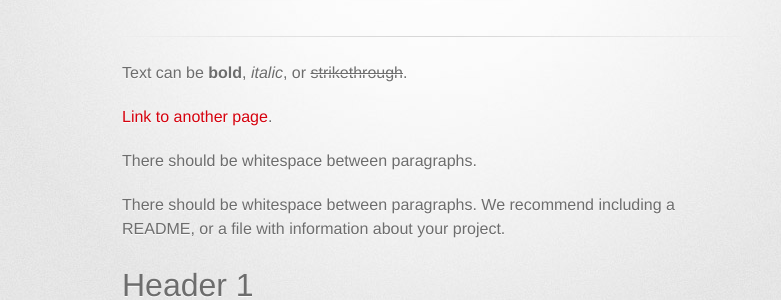
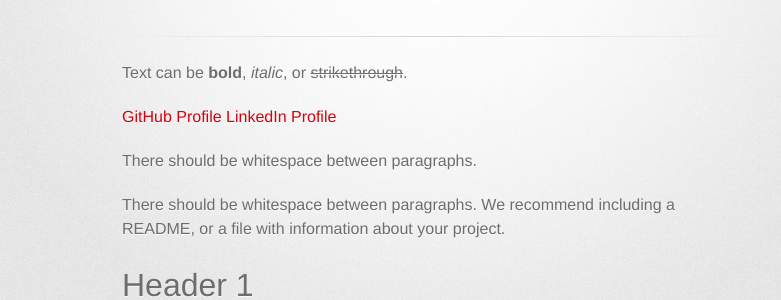
Before and after one commit to bjanish/brianjanish, a Jekyll site: the page built from index.md, in a window 1280 px wide and 900 px high. Shown: the part 210-510 px from the top of the window, without its empty margins (208-989 px from the left). Built offline with Jekyll 4.4.1, drawn with Linux system fonts in a browser that asks for light colours; some web fonts are replaced.

Commit message:
Update index.md

```diff
--- a/index.md
+++ b/index.md
@@ -4,7 +4,9 @@ layout: default
 
 Text can be **bold**, _italic_, or ~~strikethrough~~.
 
-[Link to another page](./another-page.html).
+[GitHub Profile](https://github.com/bjanish" target="_blank")
+[LinkedIn Profile]("https://www.linkedin.com/profile/view?id=19018323&trk=nav_responsive_tab_profile" target="_blank")
+
 
 There should be whitespace between paragraphs.
 
```
